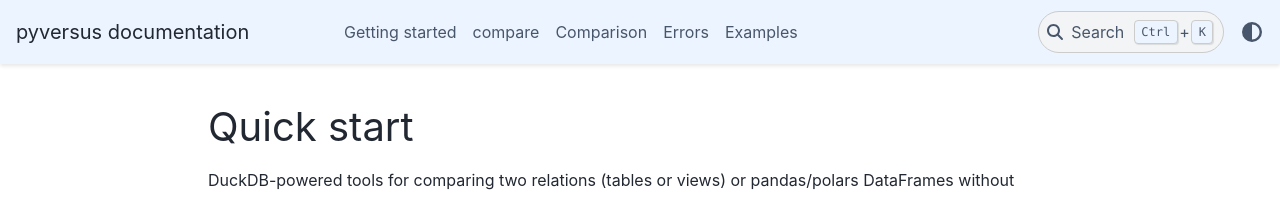
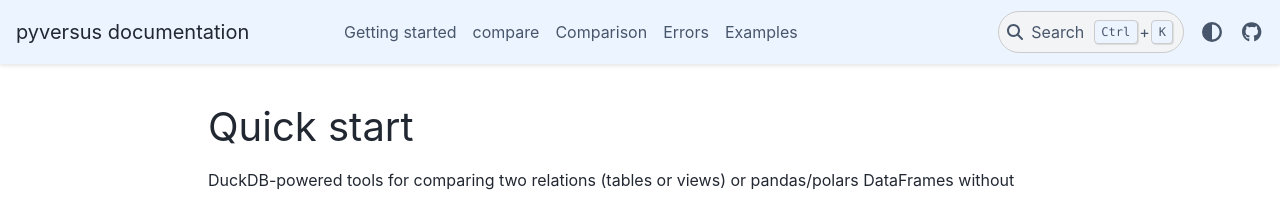
Before and after one commit to eutwt/pyversus, a Sphinx documentation site: the page built from docs_api/source/index.rst, in a window 1280 px wide. Shown: the top 197 px of the page. Built offline with Sphinx 7.4.7 and the PyData theme 0.15.4, drawn with Linux system fonts in a browser that asks for light colours.

```diff
--- a/docs_api/source/conf.py
+++ b/docs_api/source/conf.py
@@ -34,6 +34,15 @@ html_theme = "pydata_sphinx_theme"
 html_static_path = ["_static"]
 html_css_files = ["css/custom.css"]
 html_show_sourcelink = False
+html_theme_options = {
+    "icon_links": [
+        {
+            "name": "GitHub",
+            "url": "https://github.com/eutwt/pyversus",
+            "icon": "fa-brands fa-github",
+        }
+    ]
+}
 
 intersphinx_mapping = {
     "python": ("https://docs.python.org/3", None),
```
